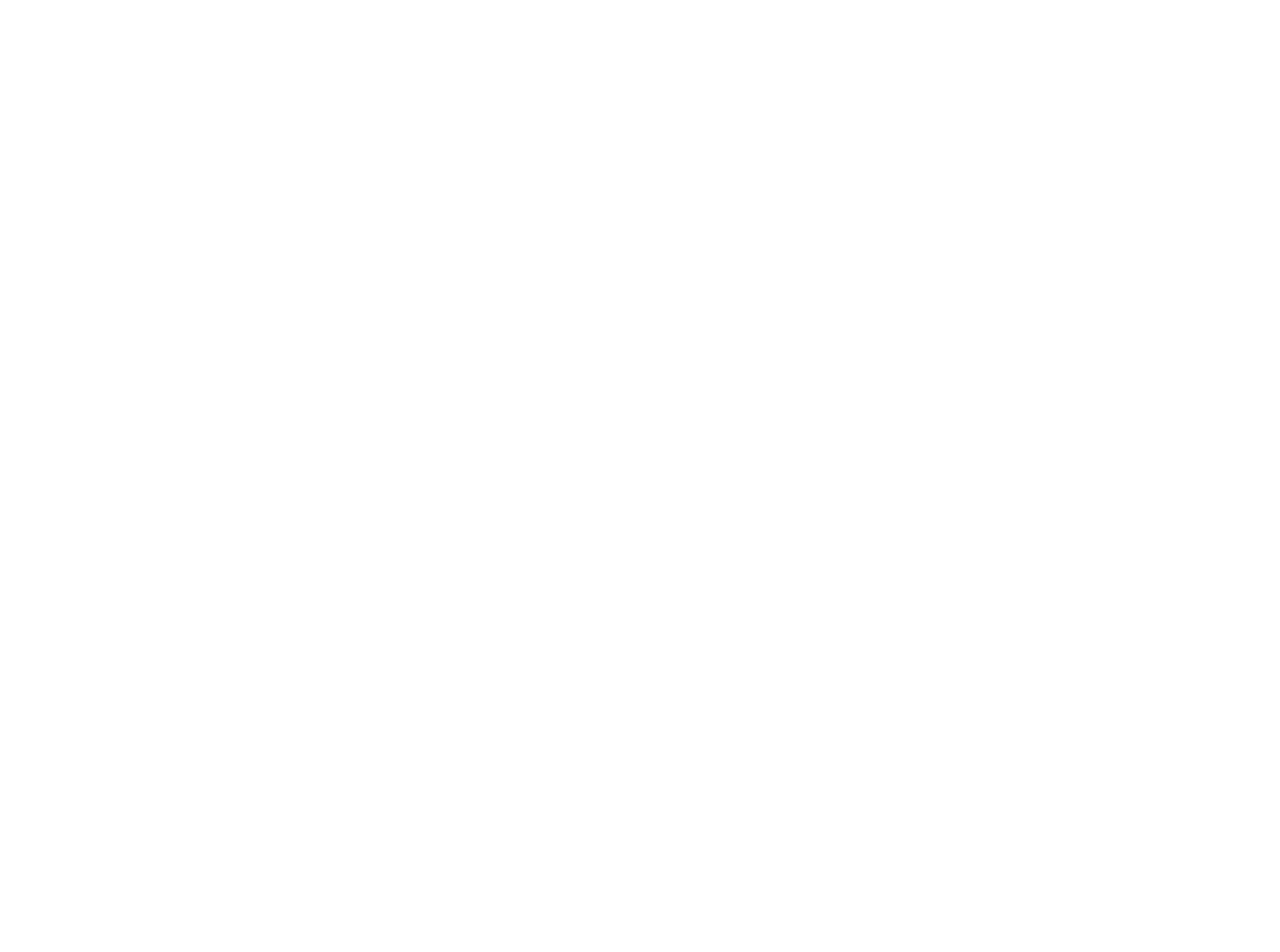
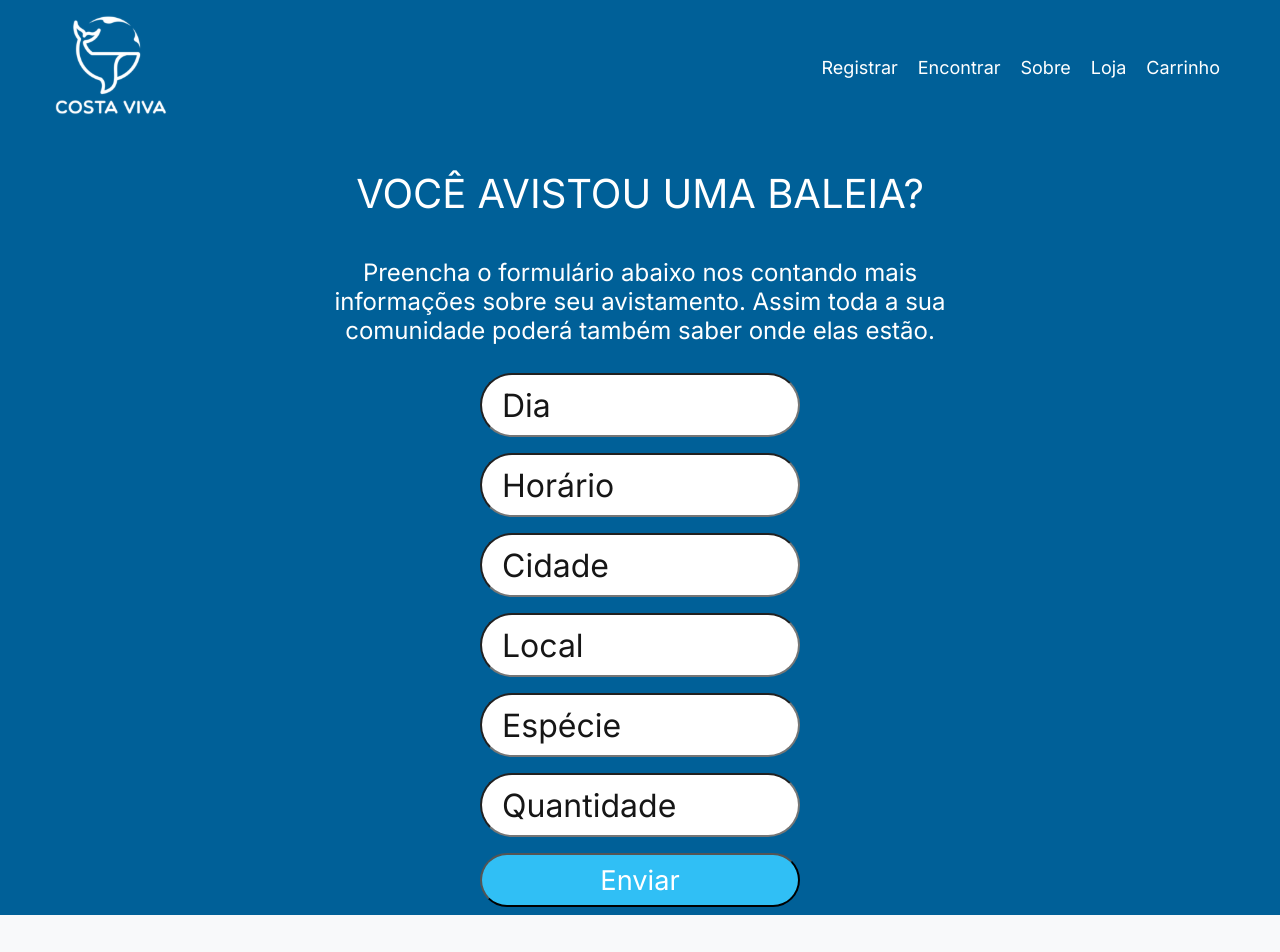
Before and after one commit to FIAP-SE/GlobalSolutions-CostaViva, a React (Vite) app: page /registrar in a window 1280 px wide. Before the commit this address had no page. Shown: the top 952 px of the page. Before the commit the page ends 800 px from the top, so only its background shows below. Built offline with nearby package versions, Linux system fonts and the light colour scheme.

Commit message:
Register page

```diff
--- a/src/App.tsx
+++ b/src/App.tsx
@@ -9,6 +9,7 @@ import Store from "./routes/Project/Store";
 import PurchaseConfirmed from "./routes/Project/PurchaseConfirmed";
 import ProductDetails from "./routes/Project/ProductDetails";
 import About from "./routes/Project/About";
+import Register from "./routes/Project/Register";
 
 export default function App() {
   return (
@@ -25,6 +26,7 @@ export default function App() {
         <Route path="/produto" element={<ProductDetails/>} />
         <Route path="/compra_confirmada" element={<PurchaseConfirmed />} />
         <Route path="/sobre" element={<About />} />
+        <Route path="/registrar" element={<Register />} />
       </Routes>
     </Router>
   );
--- /dev/null
+++ b/src/components/RegisterPage/index.tsx
@@ -0,0 +1,34 @@
+import "./styles.css";
+import React, { useState } from 'react';
+
+export default function registerPage() {
+    const [message, setMessage] = useState('');
+
+    const handleSubmit = (event: React.FormEvent<HTMLFormElement>) => {
+        event.preventDefault();
+        setMessage('OBRIGADA PELO ENVIO!\nVocê está ajudando com o turismo sustentável e o monitoramento costeiro das baleiras.\nEm breve seu registro estará disponível em nossa plataforma.');
+    }
+
+    return(
+        <main>
+            <div>
+                <h1>VOCÊ AVISTOU UMA BALEIA?</h1>
+                <p>Preencha o formulário abaixo nos contando mais </p>
+                <p>informações sobre seu avistamento. Assim toda a sua</p>
+                <p>comunidade poderá também saber onde elas estão. </p>
+            </div>
+            <div className="register">
+                <form onSubmit={handleSubmit}>
+                    <input type="text" placeholder="Dia" />
+                    <input type="text" placeholder="Horário" />
+                    <input type="text" placeholder="Cidade" />
+                    <input type="text" placeholder="Local" />
+                    <input type="text" placeholder="Espécie" />
+                    <input type="number" placeholder="Quantidade" />
+                    <button type="submit">Enviar</button>
+                </form>
+                {message && <h2>{message}</h2>}
+            </div>
+        </main>
+    );
+}
--- /dev/null
+++ b/src/components/RegisterPage/styles.css
@@ -0,0 +1,60 @@
+main {
+    background-color: #006098;
+}
+
+h1 {
+    color: white;
+    font-size: 2.5em;
+}
+
+p {
+    color: white;
+    font-size: 1.5em;
+    margin: 0;
+}
+
+.register {
+    margin-top: 20px;
+
+}
+form {
+    display: flex;
+    align-items: center;
+    flex-direction: column;
+}
+
+input {
+    width: 25%;
+    height: 2em;
+    margin: 8px;
+    background: #FFFFFF;
+    border-radius: 61.5px;
+    padding-left: 20px;
+    font-size: 2em;
+
+}
+
+input::placeholder{
+    color: #161616;
+    font-weight: 400;
+    text-align: left;
+}
+
+button {
+    width: 25%;
+    margin: 8px;
+    height: 2em;
+    background:#30BFF5;
+    border-radius: 61.5px;
+    font-size: 1.7em;
+    color: white;
+}
+
+h2{
+    color: white;
+    font-size: 1.5em;
+    text-align: center;
+    width: 25%;
+    margin: 0 auto;
+
+}
--- a/src/routes/Project/Register/index.tsx
+++ b/src/routes/Project/Register/index.tsx
@@ -1,10 +1,17 @@
+import ProjectHeader from '../../../components/ProjectHeader';
+import Footer from '../../../components/Footer';
+import RegisterPage from '../../../components/RegisterPage';
 import './styles.css';
 
 export default function Register() {
 
     return (
-        <main>
-            <p>comece aqui</p>
-        </main>
+        <>
+            <main>
+                <ProjectHeader />
+                <RegisterPage />
+                <Footer />
+            </main>
+        </>
     );
 }
--- a/src/routes/Project/Register/styles.css
+++ b/src/routes/Project/Register/styles.css
@@ -0,0 +1,3 @@
+Footer {
+    background-color: #f8f9fa;
+}
```
